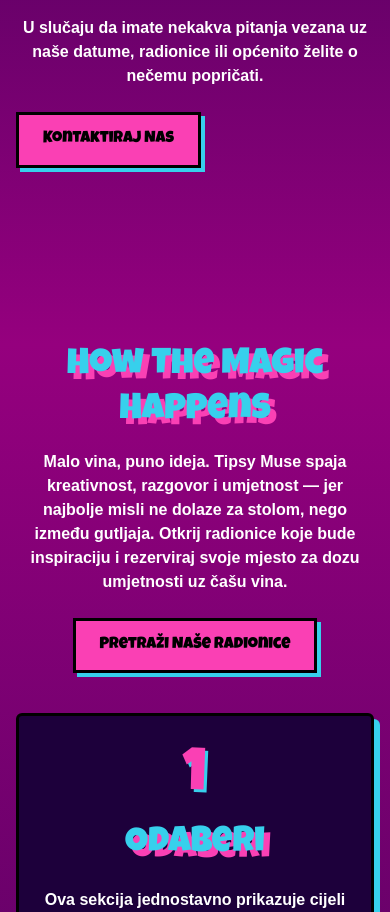
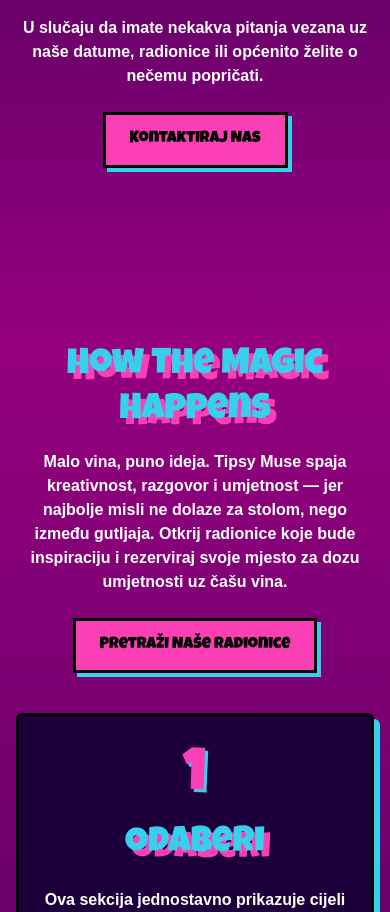
Before and after one commit to AdrianPalcic/Tipsy-Muse, a Next.js app: page / in a window 390 px wide. Shown: the part 3868-4780 px from the top of the page. Built offline with nearby package versions, Linux system fonts and the light colour scheme; a web font is replaced by a local one.

Commit message:
minor button change

```diff
--- a/app/components/Kalendar.tsx
+++ b/app/components/Kalendar.tsx
@@ -87,7 +87,7 @@
               U slučaju da imate nekakva pitanja vezana uz naše datume,
               radionice ili općenito želite o nečemu popričati.
             </p>
-            <button className="button red">
+            <button className="button red mx-auto sm:mx-0">
               <Link href={"/kontakt"}>Kontaktiraj Nas</Link>
             </button>
           </div>
```
